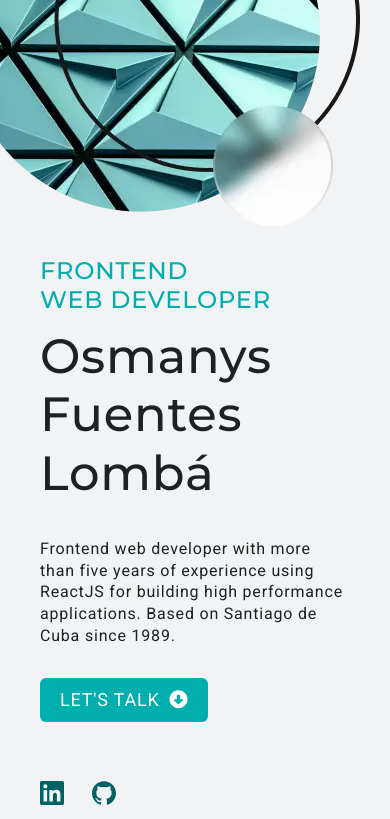
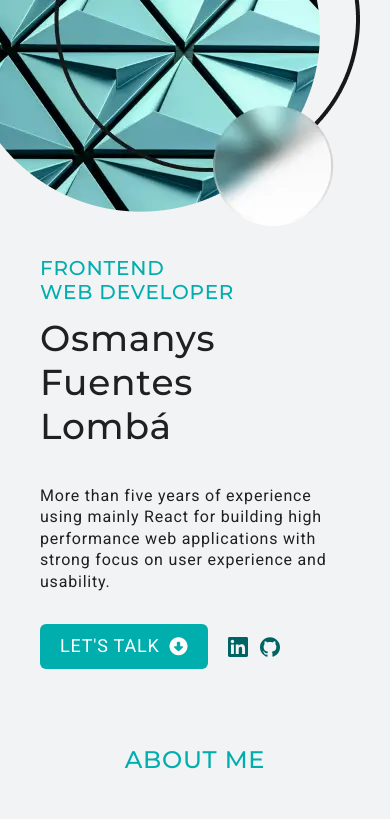
Before and after one commit to wonddark/wonddark.github.io, an Astro site: page /en in a window 390 px wide. Shown: the top 819 px of the page. Built offline with nearby package versions, Linux system fonts and the light colour scheme; Astro itself is replaced by a stand-in of ours.

Commit message:
Refactored the header section for more organized content and better navigation to contact form

```diff
--- a/src/components/en/Header.astro
+++ b/src/components/en/Header.astro
@@ -17,26 +17,22 @@ import LinkButton from "../LinkButton.astro";
       class="h-full grid grid-cols-1 md:grid-cols-2 gap-x-10 mt-64 md:mt-3 lg:mt-0 pb-9 md:pb-16 lg:pb-12">
       <div>
         <h3
-          class="text-2xl lg:text-3xl uppercase text-primary md:mt-32 lg:mt-28">
+          class="text-xl lg:text-3xl uppercase text-primary md:mt-32 lg:mt-28">
           <span class="block">Frontend</span> <span>Web developer</span>
         </h3>
         <h1
-          class="text-5xl lg:text-7xl max-w-[330px] mt-3">
+          class="text-4xl lg:text-7xl max-w-[280px] mt-3">
           Osmanys Fuentes Lombá</h1>
         <p class="text-base lg:text-2xl mt-9 md:mt-24">
-          <span class="hidden md:block">Physicist turned developer with more than five years of experience
-          using ReactJS for building high performance applications with strong focus on user experience and
-          usability. Based on Santiago de Cuba since 1989.</span>
-          <span class="md:hidden">Frontend web developer with more than five years of experience
-          using ReactJS for building high performance applications. Based on Santiago de Cuba since 1989.</span>
+          More than five years of experience using mainly React for building
+          high performance web applications with strong focus on user experience
+          and usability.
         </p>
-        <div class="mt-8 md:mt-44 lg:mt-24">
-          <LinkButton url="#contact" icon="fa-circle-down" text="Let's talk" />
-        </div>
+        <div class="flex items-center gap-5 mt-8 md:mt-44 lg:mt-24">
+          <LinkButton url="#contact" icon="fa-circle-down" text="Let's talk" id="contact-button" />
           <div
-          class="h-[43px] flex items-end gap-7 text-2xl lg:text-3xl text-primary mt-10 lg:mt-16">
-          <a href="https://www.linkedin.com/in/wonddark"
-             class="hover:text-primary-hover">
+            class="flex items-end gap-3 sm:gap-4 text-xl">
+            <a href="https://www.linkedin.com/in/wonddark">
               <svg role="img" viewBox="0 0 24 24"
                    xmlns="http://www.w3.org/2000/svg"
                    class="text-current fill-current" width="1em" height="1em">
@@ -45,8 +41,7 @@ import LinkButton from "../LinkButton.astro";
                   d="M20.447 20.452h-3.554v-5.569c0-1.328-.027-3.037-1.852-3.037-1.853 0-2.136 1.445-2.136 2.939v5.667H9.351V9h3.414v1.561h.046c.477-.9 1.637-1.85 3.37-1.85 3.601 0 4.267 2.37 4.267 5.455v6.286zM5.337 7.433c-1.144 0-2.063-.926-2.063-2.065 0-1.138.92-2.063 2.063-2.063 1.14 0 2.064.925 2.064 2.063 0 1.139-.925 2.065-2.064 2.065zm1.782 13.019H3.555V9h3.564v11.452zM22.225 0H1.771C.792 0 0 .774 0 1.729v20.542C0 23.227.792 24 1.771 24h20.451C23.2 24 24 23.227 24 22.271V1.729C24 .774 23.2 0 22.222 0h.003z" />
               </svg>
             </a>
-          <a href="https://www.github.com/wonddark"
-             class="hover:text-primary-hover">
+            <a href="https://www.github.com/wonddark">
               <svg role="img" viewBox="0 0 24 24"
                    xmlns="http://www.w3.org/2000/svg"
                    class="text-current fill-current" width="1em" height="1em">
@@ -55,6 +50,7 @@ import LinkButton from "../LinkButton.astro";
                   d="M12 .297c-6.63 0-12 5.373-12 12 0 5.303 3.438 9.8 8.205 11.385.6.113.82-.258.82-.577 0-.285-.01-1.04-.015-2.04-3.338.724-4.042-1.61-4.042-1.61C4.422 18.07 3.633 17.7 3.633 17.7c-1.087-.744.084-.729.084-.729 1.205.084 1.838 1.236 1.838 1.236 1.07 1.835 2.809 1.305 3.495.998.108-.776.417-1.305.76-1.605-2.665-.3-5.466-1.332-5.466-5.93 0-1.31.465-2.38 1.235-3.22-.135-.303-.54-1.523.105-3.176 0 0 1.005-.322 3.3 1.23.96-.267 1.98-.399 3-.405 1.02.006 2.04.138 3 .405 2.28-1.552 3.285-1.23 3.285-1.23.645 1.653.24 2.873.12 3.176.765.84 1.23 1.91 1.23 3.22 0 4.61-2.805 5.625-5.475 5.92.42.36.81 1.096.81 2.22 0 1.606-.015 2.896-.015 3.286 0 .315.21.69.825.57C20.565 22.092 24 17.592 24 12.297c0-6.627-5.373-12-12-12" />
               </svg>
             </a>
+          </div>
         </div>
       </div>
       <div class="hidden md:block">
@@ -72,3 +68,16 @@ import LinkButton from "../LinkButton.astro";
     </div>
   </div>
 </header>
+
+<script type="module">
+  const contactButton = document.getElementById('contact-button')
+  contactButton && contactButton.addEventListener('click', (e) => {
+    e.preventDefault()
+    const contactSection = document.getElementById('contact')
+    if (contactSection) {
+      window.scrollTo({
+        top: contactSection.offsetTop,
+        behavior: "smooth"
+      }) }
+  })
+</script>
```
Lines whose indentation alone changed are shown as unchanged.
